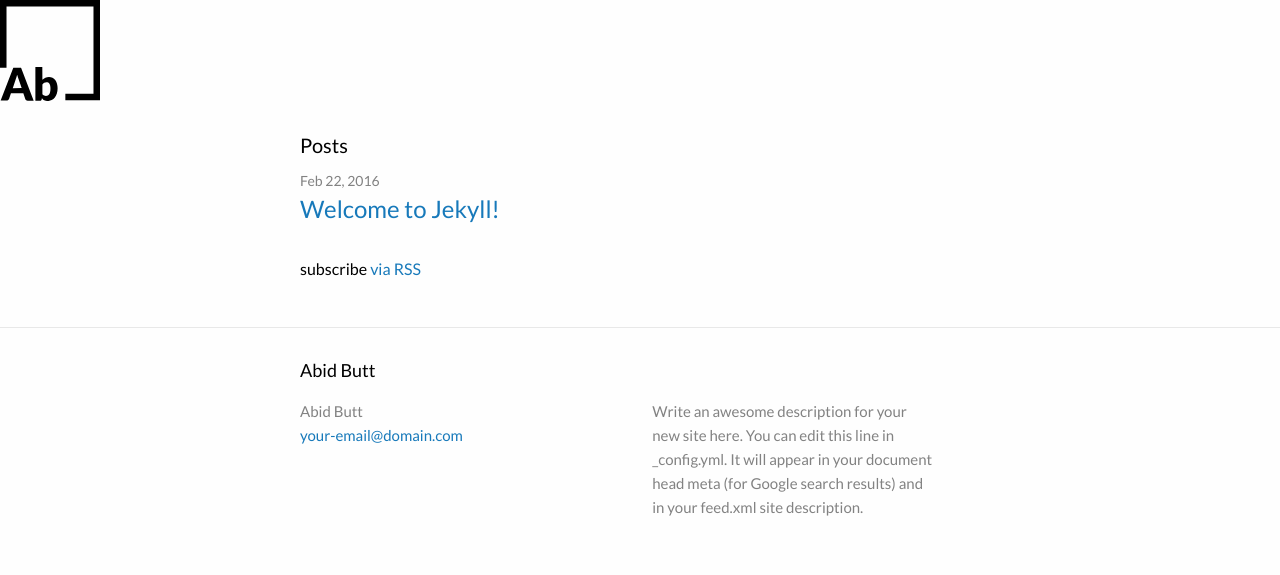
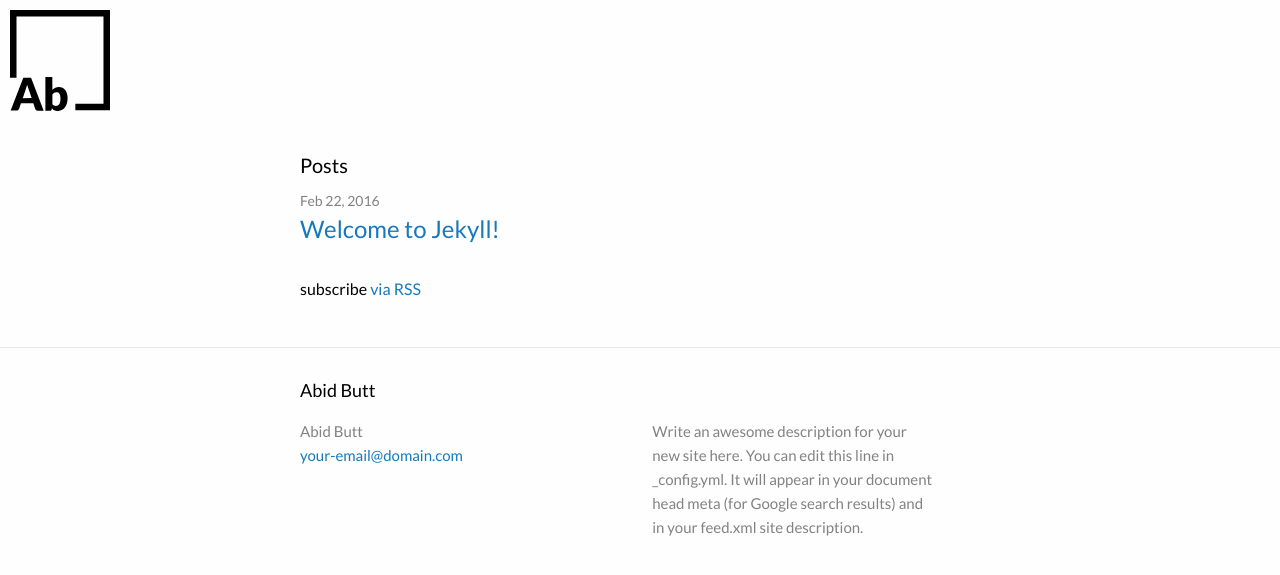
Before and after one commit to naher94/abid-butt.com, a Jekyll site: the page built from index.html, in a window 1280 px wide. Shown: the top 575 px of the page. Built offline with Jekyll 4.4.1, drawn with Linux system fonts in a browser that asks for light colours.

Commit message:
Sass update

```diff
--- a/css/abid.scss
+++ b/css/abid.scss
@@ -26,8 +26,11 @@ body, h1, h2, h3, h4, h5, h6 {
   font-weight: $regular;
 }
 
-.logo{
-  width: 100px;
+header{
+  padding: 10px;
+  .logo{
+    width: 100px;
+  }
 }
 
 
```
Also changed, not shown: 2 other files.
